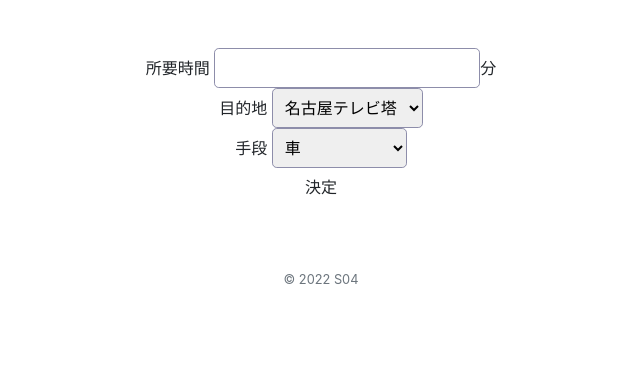
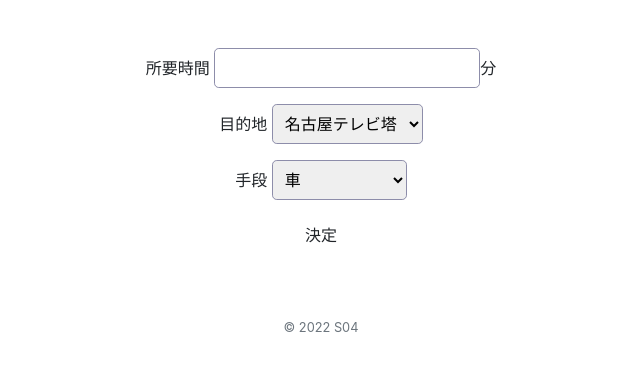
Before and after one commit to aokimirai/teams04, a Flask app: page / in a window 1280 px wide. Shown: the part 66-437 px from the top of the page, without its empty margins (319-959 px from the left). Run offline with Flask 2, Linux system fonts and the light colour scheme; some libraries are stand-ins or nearby versions.

Commit message:
Mon, Sep 5, 2022, 12:59 PM +00:00

```diff
--- a/map/templates/index.html
+++ b/map/templates/index.html
@@ -8,11 +8,11 @@
 <script src="/static/js/google.js"></script>
 <div class="via_system">
     <form method="POST" action="/via" style="text-align:center">
-        <div class="">
+        <div class="mb-3">
             所要時間
             <input name="limit">分
         </div>
-        <div>
+        <div class="mb-3">
             目的地
             <select class="form-select" aria-label="Default select example" name="destination">
                 <option value="1">名古屋テレビ塔</option>
@@ -20,7 +20,7 @@
                 <option value="3">名古屋市科学館</option>
             </select>
         </div>
-        <div>
+        <div class="mb-3">
             手段
             <select class="form-select" aria-label="Default select example" name="means">
                 <option value="driving">車</option>
```
